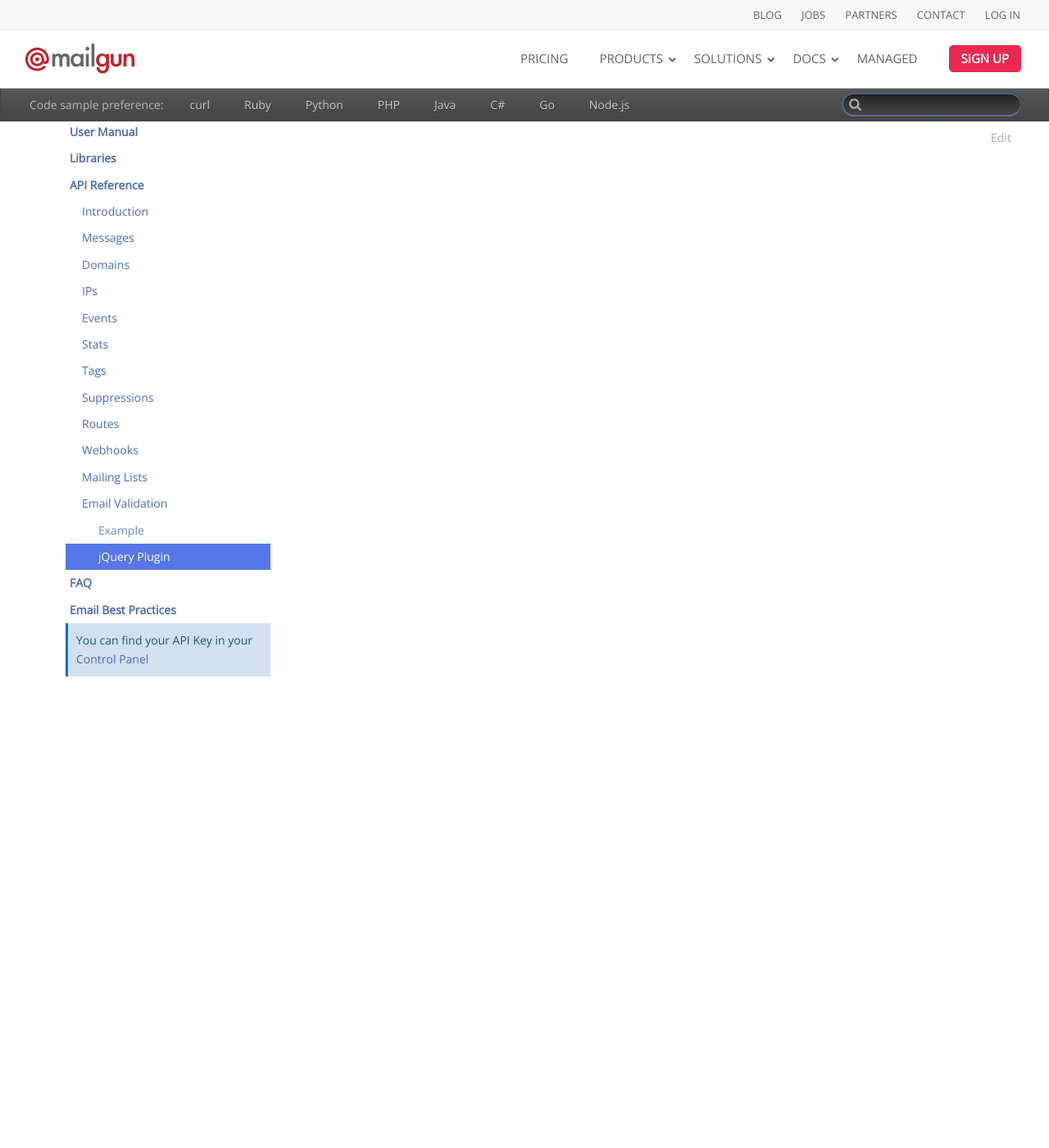
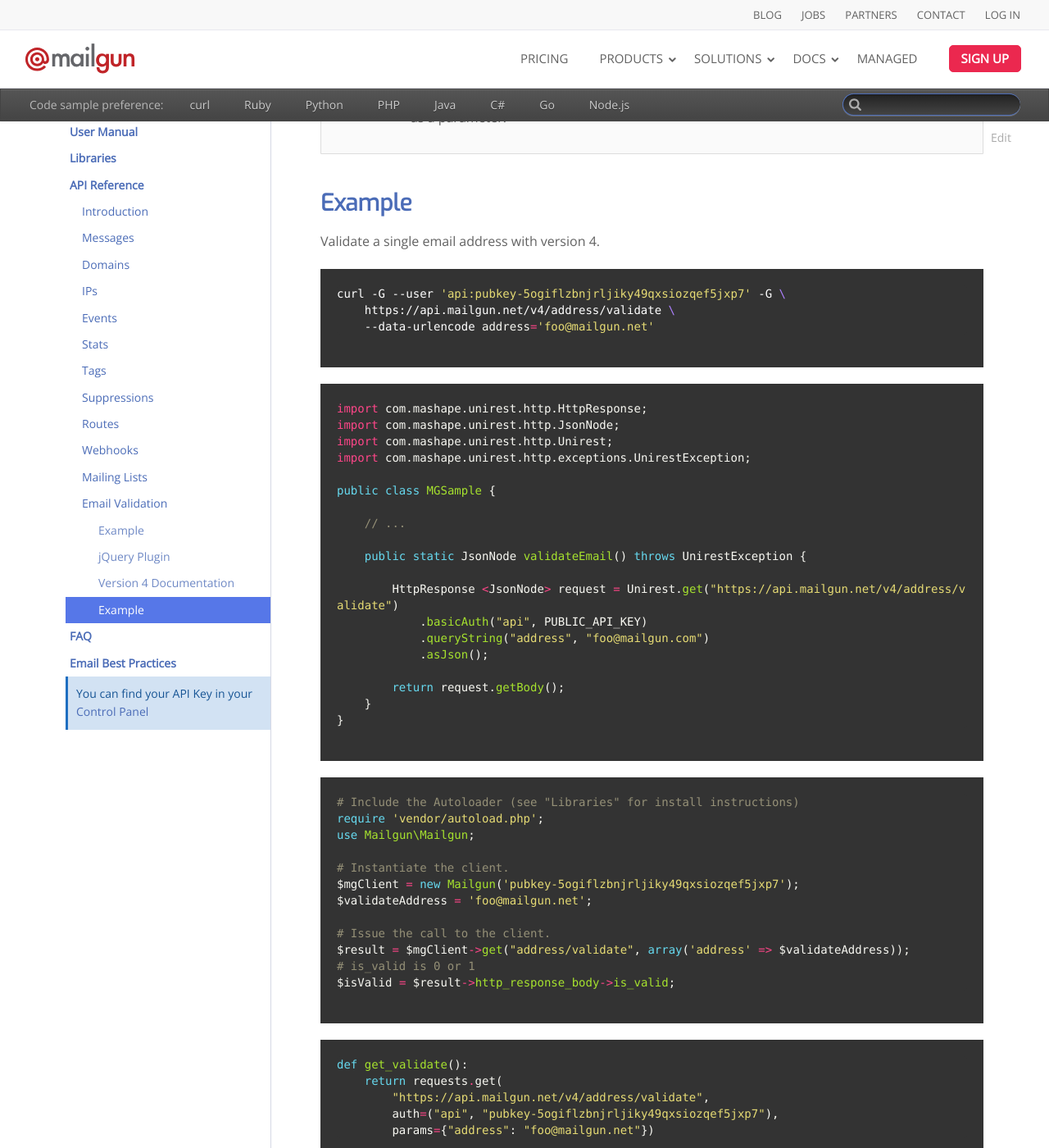
Before and after one commit to mailgun/documentation, a Sphinx documentation site: the page built from source/api-email-validation.rst, in a window 1280 px wide and 1400 px high, scrolled down 11292 px. Shown: the whole window at 82% size. Built offline with Sphinx 7.4.7, drawn with Linux system fonts in a browser that asks for light colours; comment, search, counter and statistics services are not loaded; some of the changed text lies outside the part shown.

Commit message:
adding v4 documentation and v3 deprecation

```diff
--- a/source/api-email-validation.rst
+++ b/source/api-email-validation.rst
@@ -30,6 +30,12 @@
 burst per minute rate. It is highly suggested that the private key is used whenever possible.
 
 .. warning:: Do not use your Mailgun private API key on publicly accessible code. Instead, use your Mailgun public key, available in the "Security" tab under the **Account** section of the Control Panel.
+
+.. warning:: This version is deprecated and will be replaced by /v4/ directories.
+
+             version-4-documentation_
+
+
 
 .. code-block:: url
 
@@ -213,3 +219,73 @@
        success: success_callback,         // called when validator has returned
        error: validation_error,           // called when an error reaching the validator has occured
    });
+
+
+.. _version-4-documentation:
+Version 4 Documentation
+~~~~~~~~~~~~~~~~~~~~~~~
+
+.. code-block:: url
+
+     GET /v4/address/validate
+
+Given an arbitrary address, validates address based off defined checks.
+
+.. container:: ptable
+
+ ====================== ========================================================
+ Parameter         	Description
+ ====================== ========================================================
+ address           	An email address to validate. (Maximum: 512 characters)
+ api_key          	If you cannot use HTTP Basic Authentication (preferred),
+                   	you can pass your public api_key in as a parameter.
+ ====================== ========================================================
+
+
+Example
+~~~~~~~
+
+Validate a single email address with version 4.
+
+.. include:: samples/get-validate4.rst
+
+Example of a failed mailbox verification result.
+
+.. code-block:: javascript
+
+    {
+        "address": "nonexistentemail@realdomain.com",
+        "is_disposable_address": false,
+        "is_role_address": false,
+        "reason": "mailbox_does_not_exist",
+        "result": "undeliverable",
+        "risk": "high"
+    }
+
+
+Example of successful mailbox verification result.
+
+.. code-block:: javascript
+
+    {
+        "address": "existingemail@realdomain.com",
+        "is_disposable_address": false,
+        "is_role_address": false,
+        "reason": [],
+        "result": "deliverable",
+        "risk": "low"
+    }
+
+Field Explanation:
+
+=====================    =========    ============================================================================================================
+Parameter                Type         Description
+=====================    =========    ============================================================================================================
+address                  string       Email address being validated
+did_you_mean             string       (Optional) Null if nothing, however if a potential typo is made, the closest suggestion is provided
+is_disposable_address    boolean      If the domain is in a list of disposable email addresses, this will be appropriately categorized
+is_role_address          boolean      Checks the mailbox portion of the email if it matches a specific role type ('admin', 'sales', 'webmaster')
+reason                   array        List of potential reasons why a specific validation may be unsuccessful.
+result                   string       Either "deliverable", "undeliverable" or "unknown" status given the evaluation.
+risk                     string       "High", "Medium", "Low" or "null" Depending on the evaluation of all aspects of the given email.
+=====================    =========    ============================================================================================================
--- /dev/null
+++ b/source/samples/get-validate4.rst
@@ -0,0 +1,117 @@
+
+.. code-block:: bash
+
+  curl -G --user 'api:pubkey-5ogiflzbnjrljiky49qxsiozqef5jxp7' -G \
+      https://api.mailgun.net/v4/address/validate \
+      --data-urlencode address='foo@mailgun.net'
+
+.. code-block:: java
+
+ import com.mashape.unirest.http.HttpResponse;
+ import com.mashape.unirest.http.JsonNode;
+ import com.mashape.unirest.http.Unirest;
+ import com.mashape.unirest.http.exceptions.UnirestException;
+
+ public class MGSample {
+
+     // ...
+
+     public static JsonNode validateEmail() throws UnirestException {
+
+         HttpResponse <JsonNode> request = Unirest.get("https://api.mailgun.net/v4/address/validate")
+             .basicAuth("api", PUBLIC_API_KEY)
+             .queryString("address", "foo@mailgun.com")
+             .asJson();
+
+         return request.getBody();
+     }
+ }
+
+.. code-block:: php
+
+  # Include the Autoloader (see "Libraries" for install instructions)
+  require 'vendor/autoload.php';
+  use Mailgun\Mailgun;
+
+  # Instantiate the client.
+  $mgClient = new Mailgun('pubkey-5ogiflzbnjrljiky49qxsiozqef5jxp7');
+  $validateAddress = 'foo@mailgun.net';
+
+  # Issue the call to the client.
+  $result = $mgClient->get("address/validate", array('address' => $validateAddress));
+  # is_valid is 0 or 1
+  $isValid = $result->http_response_body->is_valid;
+.. code-block:: py
+
+ def get_validate():
+     return requests.get(
+         "https://api.mailgun.net/v4/address/validate",
+         auth=("api", "pubkey-5ogiflzbnjrljiky49qxsiozqef5jxp7"),
+         params={"address": "foo@mailgun.net"})
+
+.. code-block:: rb
+
+ def get_validate
+   url_params = {}
+   url_params[:address] = "foo@mailgun.net"
+   query_string = url_params.collect {|k, v| "#{k.to_s}=#{CGI::escape(v.to_s)}"}.
+     join("&")
+   RestClient.get "https://api:pubkey-5ogiflzbnjrljiky49qxsiozqef5jxp7"\
+   "@api.mailgun.net/v4/address/validate?#{query_string}"
+ end
+
+.. code-block:: csharp
+
+ using System;
+ using System.IO;
+ using RestSharp;
+ using RestSharp.Authenticators;
+
+ public class GetValidateChunk
+ {
+
+     public static void Main (string[] args)
+     {
+         Console.WriteLine (GetValidate ().Content.ToString ());
+     }
+
+     public static IRestResponse GetValidate ()
+     {
+         RestClient client = new RestClient ();
+         client.BaseUrl = new Uri ("https://api.mailgun.net/v4");
+         client.Authenticator =
+             new HttpBasicAuthenticator ("api",
+                                         "pubkey-5ogiflzbnjrljiky49qxsiozqef5jxp7");
+         RestRequest request = new RestRequest ();
+         request.Resource = "/address/validate";
+         request.AddParameter ("address", "foo@mailgun.net");
+         return client.Execute (request);
+     }
+
+ }
+
+.. code-block:: go
+
+ import (
+     "context"
+     "github.com/mailgun/mailgun-go/v3"
+     "time"
+ )
+
+ func ValidateEmail(apiKey string) (mailgun.EmailVerification, error) {
+     mv := mailgun.NewEmailValidator(apiKey)
+
+     ctx, cancel := context.WithTimeout(context.Background(), time.Second*30)
+     defer cancel()
+
+     return mv.ValidateEmail(ctx, "foo@mailgun.net", false)
+ }
+
+.. code-block:: js
+
+ var DOMAIN = 'YOUR_DOMAIN_NAME';
+ var mailgun = require('mailgun-js')({ apiKey: "PUBLIC_API_KEY", domain: DOMAIN });
+
+ mailgun.validate('alice@example.com', function (error, body) {
+   console.log(body);
+ });
```
